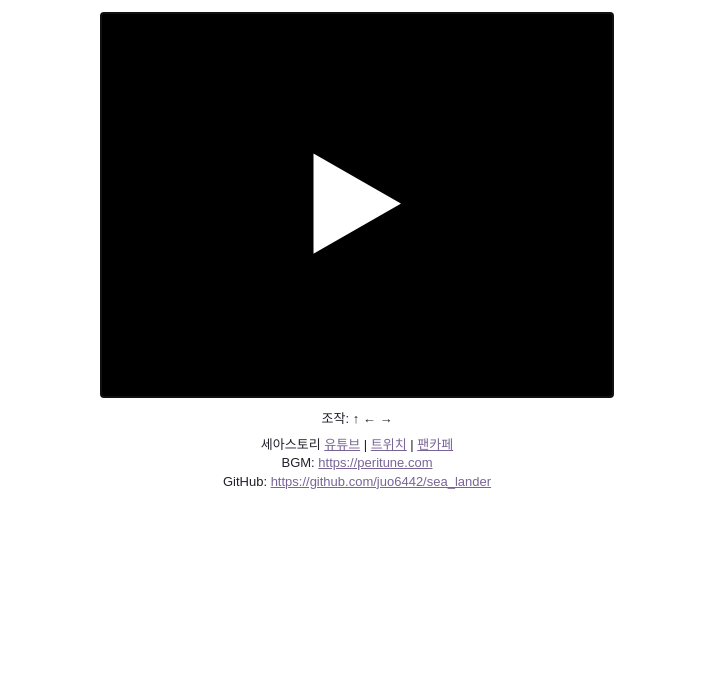
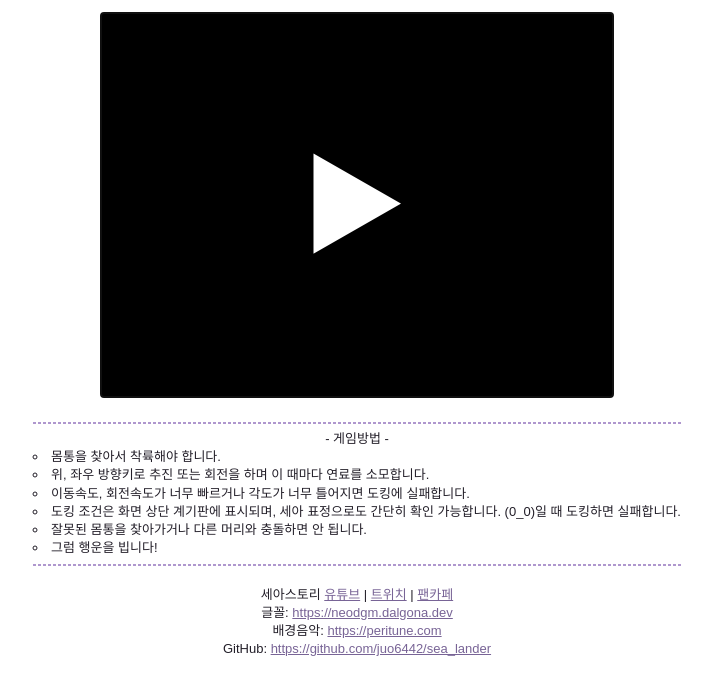
Before and after one commit to juo6442/sea_lander, a website built with webpack: page index.html in a window 1280 px wide. Shown: the whole page, without its empty margins (283-995 px from the left). Built offline with nearby package versions, Linux system fonts and the light colour scheme.

Commit message:
Move game guide to web page

```diff
--- a/index.html
+++ b/index.html
@@ -23,7 +23,7 @@
     </head>
 
     <body>
-        <section>
+        <main>
             <noscript>Javascript를 지원하는 브라우저로 접속해 주세요!</noscript>
             <script type="module" src="dist/bundle.js"></script>
             <div id="container">
@@ -31,10 +31,21 @@
                     <img src="res/web/play.png" />
                 </button>
             </div>
+        </main>
 
-            <p>조작: ↑ ← →
-            </p>
-        </section>
+        <aside id="manual">
+            <hr />
+            - 게임방법 -
+            <ul>
+                <li>몸통을 찾아서 착륙해야 합니다.</li>
+                <li>위, 좌우 방향키로 추진 또는 회전을 하며 이 때마다 연료를 소모합니다.</li>
+                <li>이동속도, 회전속도가 너무 빠르거나 각도가 너무 틀어지면 도킹에 실패합니다.</li>
+                <li>도킹 조건은 화면 상단 계기판에 표시되며, 세아 표정으로도 간단히 확인 가능합니다. (0_0)일 때 도킹하면 실패합니다.</li>
+                <li>잘못된 몸통을 찾아가거나 다른 머리와 충돌하면 안 됩니다.</li>
+                <li>그럼 행운을 빕니다!</li>
+            </ul>
+            <hr />
+        </aside>
 
         <footer>
             <p>
@@ -46,7 +57,11 @@
                 <a class="footerLink" href="https://cafe.naver.com/seazummafo" target="_blank">팬카페</a>
             </p>
             <p>
-                BGM:
+                글꼴:
+                <a class="footerLink" href="https://neodgm.dalgona.dev" target="_blank">https://neodgm.dalgona.dev</a>
+            </p>
+            <p>
+                배경음악:
                 <a class="footerLink" href="https://peritune.com" target="_blank">https://peritune.com</a>
             </p>
             <p>
--- a/src/web/style.css
+++ b/src/web/style.css
@@ -12,6 +12,20 @@ body {
     text-align: center;
     line-height: 140%;
     word-wrap: break-word;
+}
+
+ul {
+    text-align: start;
+}
+
+li {
+    list-style: inside;
+    list-style-type: circle;
+}
+
+hr {
+    border: 1px #af97ce;
+    border-style: dashed;
 }
 
 button#play {
@@ -32,6 +46,13 @@ div#container {
     background-color: black;
 }
 
+aside#manual {
+    text-align: center;
+    width: fit-content;
+    padding: 5px;
+    display: inline-block;
+}
+
 footer {
     width: 100%;
     margin: 0.5rem 0 0.5rem 0;
```
Also changed, not shown: README.md.
